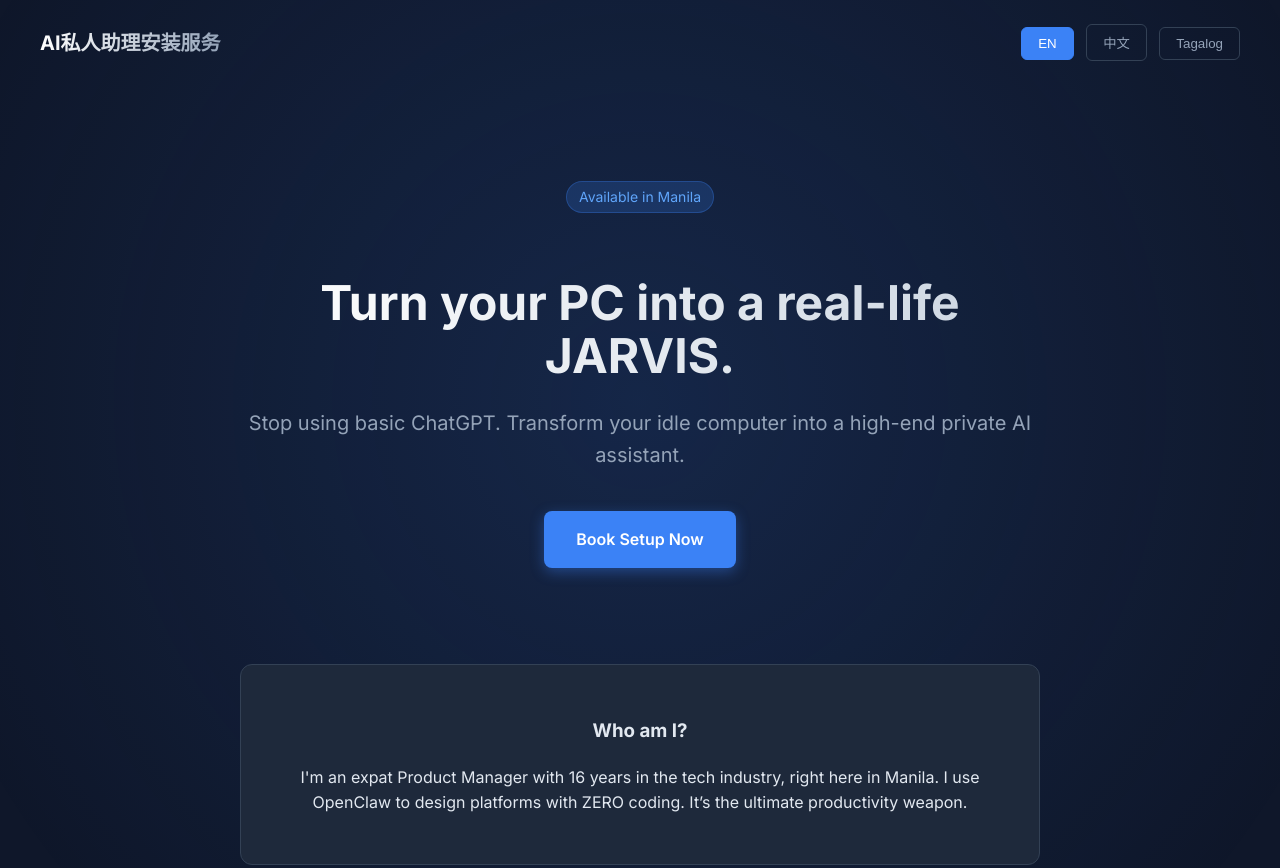
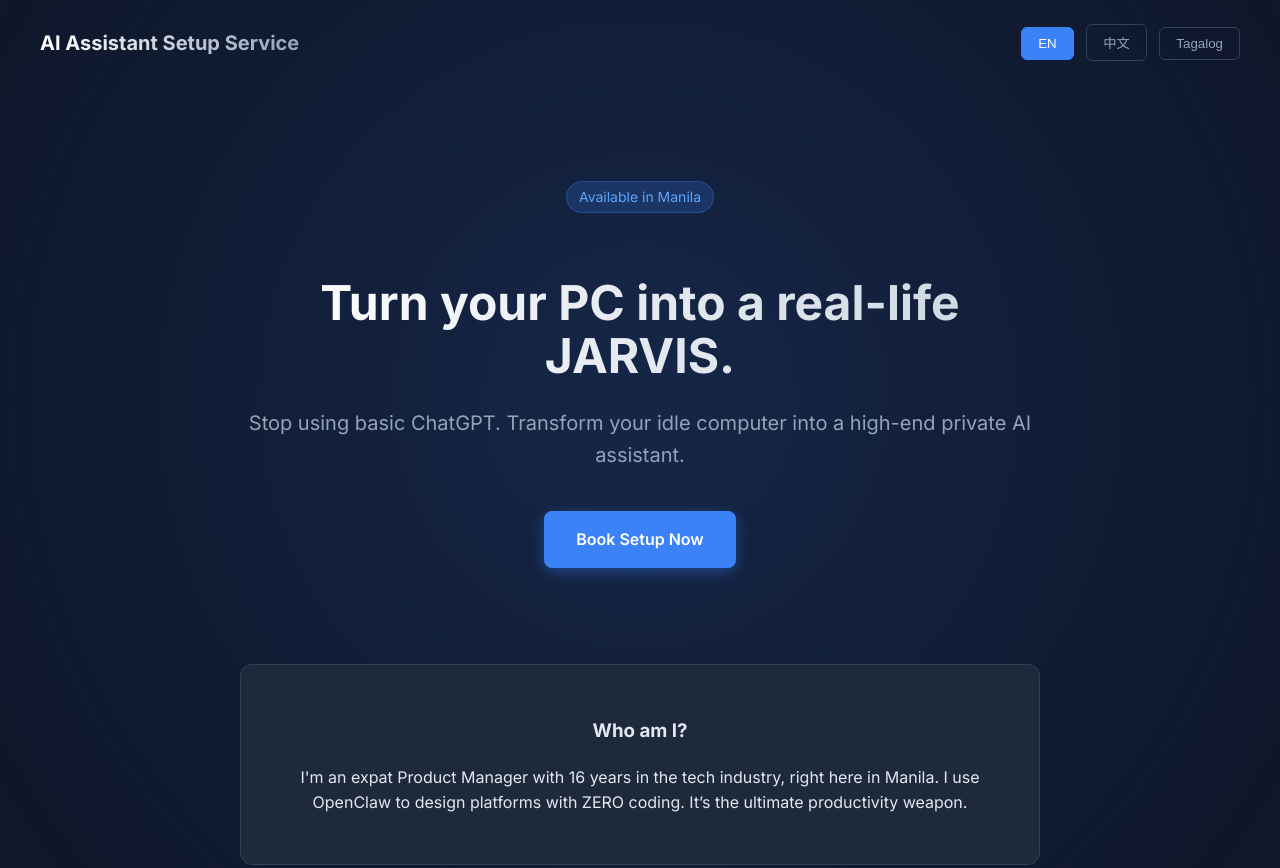
Before and after one commit to kaneliu120/openclaw-service-landing, a plain HTML site: page index.html in a window 1280 px wide. Shown: the top 868 px of the page. Drawn offline with Linux system fonts and the light colour scheme.

Commit message:
Feat: Localize logo text

```diff
--- a/index.html
+++ b/index.html
@@ -13,7 +13,7 @@
     <div class="background-glow"></div>
 
     <nav>
-        <div class="logo">AI私人助理安装服务</div>
+        <div class="logo" data-i18n="logo">AI私人助理安装服务</div>
         <div class="lang-switch">
             <button onclick="setLang('en')" class="active" id="btn-en">EN</button>
             <button onclick="setLang('cn')" id="btn-cn">中文</button>
--- a/script.js
+++ b/script.js
@@ -1,5 +1,6 @@
 const translations = {
     en: {
+        logo: "AI Assistant Setup Service",
         badge: "Available in Manila",
         headline: "Turn your PC into a real-life JARVIS.",
         subheadline: "Stop using basic ChatGPT. Transform your idle computer into a high-end private AI assistant.",
@@ -22,6 +23,7 @@
         contact_sub: "Got a spare laptop? Let’s turn it into the smartest thing you own."
     },
     cn: {
+        logo: "AI私人助理安装服务",
         badge: "仅限马尼拉地区",
         headline: "把闲置电脑变成现实版“钢铁侠贾维斯”",
         subheadline: "别让你的电脑吃灰了。升级为高性能私人 AI 助理，远超普通网页版 ChatGPT。",
@@ -44,6 +46,7 @@
         contact_sub: "想拥有一台真正懂你的 AI 电脑？私信预约时间。",
     },
     tl: {
+        logo: "Serbisyo ng AI Assistant",
         badge: "Available sa Manila",
         headline: "Gawin nating 'JARVIS' ang PC mo!",
         subheadline: "Sawang-sawa ka na ba sa basic na ChatGPT? Transform natin ang idle computer mo into a powerful AI assistant.",
```
